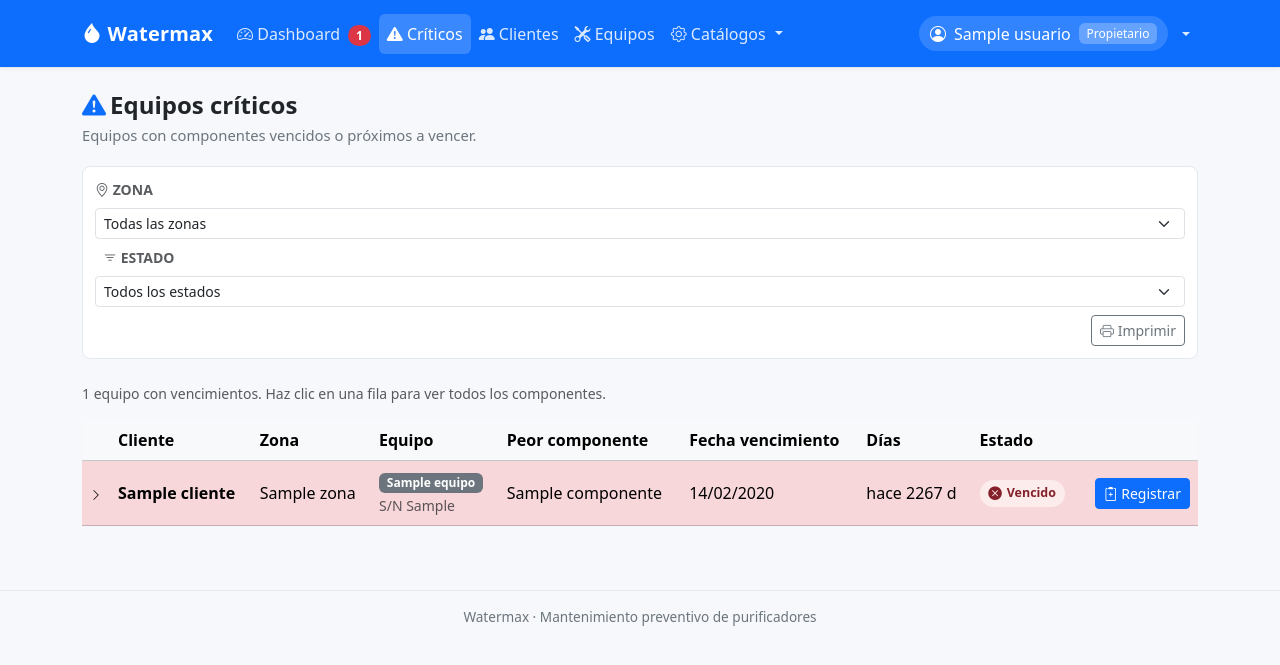
After one commit to davadord/watermax, a Flask app: page /reports/criticos in a window 1280 px wide. The commit adds this page. Shown: the top 665 px of the page. Run offline with Flask 3, Linux system fonts and the light colour scheme; a user stored in the database is signed in; tables that the repository leaves empty hold one stand-in row (values such as "Sample post"); some libraries are stand-ins or nearby versions.

Commit message:
Sprint 3 #11 #12 #23: alertas criticos, badge navbar, dashboard global

```diff
--- a/app/__init__.py
+++ b/app/__init__.py
@@ -44,10 +44,18 @@ def create_app(config_name="default"):
 
     @app.context_processor
     def inject_globals():
+        from flask import request as _req
+        from app.services.prediction_service import get_equipos_criticos, URGENCIA_VENCIDO
         is_admin = (
             current_user.is_authenticated
             and getattr(current_user, "rol", None) in ("propietario", "administrativo")
         )
-        return {"is_admin": is_admin}
+        alertas_count = 0
+        if current_user.is_authenticated and (_req.endpoint or "").startswith("reports."):
+            criticos = get_equipos_criticos()
+            alertas_count = sum(
+                1 for item in criticos if item["urgencia_maxima"] == URGENCIA_VENCIDO
+            )
+        return {"is_admin": is_admin, "alertas_count": alertas_count}
 
     return app
--- a/app/blueprints/reports.py
+++ b/app/blueprints/reports.py
@@ -3,7 +3,10 @@ from flask_login import login_required
 
 from app.models.client import Zona
 from app.models.equipment import EquipoInstalado
-from app.services.prediction_service import calcular_vencimientos
+from app.services.prediction_service import (
+    calcular_vencimientos, get_equipos_criticos,
+    URGENCIA_VENCIDO, URGENCIA_PROXIMO,
+)
 
 reports_bp = Blueprint("reports", __name__)
 
@@ -19,11 +22,44 @@ def dashboard():
         equipos = EquipoInstalado.query.filter_by(zona_id=zona_id, activo=True).all()
         for equipo in equipos:
             vencimientos = calcular_vencimientos(equipo)
-            mantenimientos_hoy.append({"equipo": equipo, "vencimientos": vencimientos})
+            n_vencidos = sum(1 for v in vencimientos if v["urgencia"] == URGENCIA_VENCIDO)
+            n_proximos = sum(1 for v in vencimientos if v["urgencia"] == URGENCIA_PROXIMO)
+            mantenimientos_hoy.append({
+                "equipo": equipo,
+                "vencimientos": vencimientos,
+                "_sort": (-n_vencidos, -n_proximos),
+            })
+        mantenimientos_hoy.sort(key=lambda x: x["_sort"])
+
+    # Resumen global para el estado sin zona seleccionada (#23)
+    criticos_global = get_equipos_criticos()
+    resumen_global = {
+        "vencidos": sum(1 for i in criticos_global if i["urgencia_maxima"] == URGENCIA_VENCIDO),
+        "proximos": sum(1 for i in criticos_global if i["urgencia_maxima"] == URGENCIA_PROXIMO),
+        "total": len(criticos_global),
+    }
 
     return render_template(
         "reports/dashboard.html",
         zonas=zonas,
         zona_id=zona_id,
         mantenimientos_hoy=mantenimientos_hoy,
+        resumen_global=resumen_global,
     )
+
+
+@reports_bp.route("/criticos")
+@login_required
+def criticos():
+    zona_id = request.args.get("zona_id", type=int)
+    urgencia = request.args.get("urgencia")
+    zonas = Zona.query.order_by(Zona.nombre).all()
+    equipos_criticos = get_equipos_criticos(zona_id=zona_id, urgencia=urgencia)
+
+    return render_template(
+        "reports/criticos.html",
+        equipos_criticos=equipos_criticos,
+        zonas=zonas,
+        zona_id=zona_id,
+        urgencia=urgencia,
+    )
--- a/app/templates/base.html
+++ b/app/templates/base.html
@@ -28,9 +28,18 @@
     <div class="collapse navbar-collapse" id="wm-nav">
       <ul class="navbar-nav me-auto mb-2 mb-lg-0">
         <li class="nav-item">
-          <a class="nav-link {% if ep.startswith('reports.') %}active{% endif %}"
+          <a class="nav-link {% if ep == 'reports.dashboard' %}active{% endif %}"
              href="{{ url_for('reports.dashboard') }}">
             <i class="bi bi-speedometer2"></i> Dashboard
+            {% if alertas_count > 0 %}
+              <span class="badge bg-danger rounded-pill ms-1">{{ alertas_count }}</span>
+            {% endif %}
+          </a>
+        </li>
+        <li class="nav-item">
+          <a class="nav-link {% if ep == 'reports.criticos' %}active{% endif %}"
+             href="{{ url_for('reports.criticos') }}">
+            <i class="bi bi-exclamation-triangle-fill"></i> Críticos
           </a>
         </li>
         {% if is_admin %}
--- /dev/null
+++ b/app/templates/reports/criticos.html
@@ -0,0 +1,200 @@
+{% extends "base.html" %}
+{% from "_macros.html" import page_header, empty_state %}
+{% block title %}Equipos críticos — Watermax{% endblock %}
+
+{% block content %}
+
+{{ page_header(
+    "Equipos críticos",
+    subtitle="Equipos con componentes vencidos o próximos a vencer.",
+    icon="exclamation-triangle-fill") }}
+
+{# ── Filtros ── #}
+<form method="GET" class="wm-toolbar mb-4 d-print-none">
+  <label for="zona_id" class="form-label mb-0 small fw-semibold text-uppercase text-muted">
+    <i class="bi bi-geo-alt"></i> Zona
+  </label>
+  <select name="zona_id" id="zona_id" class="form-select form-select-sm" onchange="this.form.submit()">
+    <option value="">Todas las zonas</option>
+    {% for zona in zonas %}
+      <option value="{{ zona.id }}" {% if zona.id == zona_id %}selected{% endif %}>
+        {{ zona.nombre }}
+      </option>
+    {% endfor %}
+  </select>
+
+  <label for="urgencia" class="form-label mb-0 small fw-semibold text-uppercase text-muted ms-2">
+    <i class="bi bi-filter"></i> Estado
+  </label>
+  <select name="urgencia" id="urgencia" class="form-select form-select-sm" onchange="this.form.submit()">
+    <option value="">Todos los estados</option>
+    <option value="vencido"  {% if urgencia == 'vencido' %}selected{% endif %}>Solo vencidos</option>
+    <option value="proximo"  {% if urgencia == 'proximo' %}selected{% endif %}>Solo próximos</option>
+  </select>
+
+  {% if zona_id or urgencia %}
+    <button type="button" class="btn btn-link btn-sm text-decoration-none" data-filter-reset>
+      Limpiar
+    </button>
+  {% endif %}
+
+  <div class="wm-toolbar-spacer"></div>
+  <button type="button" class="btn btn-outline-secondary btn-sm" onclick="window.print()">
+    <i class="bi bi-printer"></i> Imprimir
+  </button>
+</form>
+
+{# ── Tabla ── #}
+{% if not equipos_criticos %}
+  <div class="card">
+    <div class="card-body">
+      {{ empty_state(
+        title="Sin equipos críticos",
+        message="No hay equipos con vencimientos pendientes para los filtros seleccionados.",
+        icon="check-circle") }}
+    </div>
+  </div>
+{% else %}
+  <p class="text-muted small mb-3 d-print-none">
+    {{ equipos_criticos|length }} equipo{% if equipos_criticos|length != 1 %}s{% endif %} con vencimientos.
+    <span class="text-muted">Haz clic en una fila para ver todos los componentes.</span>
+  </p>
+
+  <div class="table-responsive">
+    <table class="table table-hover align-middle">
+      <thead class="table-light">
+        <tr>
+          <th class="d-print-none" style="width:1.5rem"></th>
+          <th>Cliente</th>
+          <th>Zona</th>
+          <th>Equipo</th>
+          <th>Peor componente</th>
+          <th>Fecha vencimiento</th>
+          <th>Días</th>
+          <th>Estado</th>
+          <th class="d-print-none"></th>
+        </tr>
+      </thead>
+      <tbody>
+        {% for item in equipos_criticos %}
+          {% set peor = item.componentes_criticos[0] %}
+          {% set row_id = "det-" ~ loop.index %}
+
+          {# ── Fila principal ── #}
+          <tr class="{% if item.urgencia_maxima == 'vencido' %}table-danger{% else %}table-warning{% endif %} wm-critico-row"
+              data-target="#{{ row_id }}"
+              aria-expanded="false" style="cursor:pointer">
+            <td class="d-print-none text-center">
+              <i class="bi bi-chevron-right wm-chevron" style="font-size:.75rem; transition:transform .2s"></i>
+            </td>
+            <td class="fw-semibold">{{ item.equipo.cliente.nombre }}</td>
+            <td>{{ item.equipo.zona.nombre }}</td>
+            <td>
+              <span class="badge bg-secondary">{{ item.equipo.tipo_equipo.nombre }}</span>
+              {% if item.equipo.numero_serie %}
+                <br><small class="text-muted">S/N {{ item.equipo.numero_serie }}</small>
+              {% endif %}
+            </td>
+            <td>{{ peor.componente.nombre }}</td>
+            <td class="text-nowrap">{{ peor.fecha_proyectada.strftime('%d/%m/%Y') }}</td>
+            <td class="text-nowrap">
+              {% if peor.dias_restantes < 0 %}
+                hace {{ -peor.dias_restantes }} d
+              {% elif peor.dias_restantes == 0 %}
+                hoy
+              {% else %}
+                en {{ peor.dias_restantes }} d
+              {% endif %}
+            </td>
+            <td>
+              {% if item.urgencia_maxima == 'vencido' %}
+                <span class="wm-status wm-status-bad"><i class="bi bi-x-circle-fill"></i> Vencido</span>
+              {% else %}
+                <span class="wm-status wm-status-warn"><i class="bi bi-clock"></i> Próximo</span>
+              {% endif %}
+            </td>
+            <td class="text-end d-print-none">
+              <a href="{{ url_for('maintenance.nuevo_mantenimiento', equipo_id=item.equipo.id) }}"
+                 class="btn btn-primary btn-sm"
+                 onclick="event.stopPropagation()">
+                <i class="bi bi-clipboard2-plus"></i> Registrar
+              </a>
+            </td>
+          </tr>
+
+          {# ── Fila de detalle colapsable ── #}
+          <tr class="collapse" id="{{ row_id }}">
+            <td colspan="9" class="p-0">
+              <div class="px-4 py-3 bg-white border-bottom">
+                <p class="small fw-semibold text-muted mb-2 text-uppercase">
+                  Componentes críticos — {{ item.equipo.tipo_equipo.nombre }}
+                </p>
+                <table class="table table-sm mb-0">
+                  <thead class="table-light">
+                    <tr>
+                      <th>Componente</th>
+                      <th>Fecha proyectada</th>
+                      <th>Días</th>
+                      <th>Estado</th>
+                      <th>Fuente</th>
+                    </tr>
+                  </thead>
+                  <tbody>
+                    {% for v in item.componentes_criticos %}
+                    <tr class="{% if v.urgencia == 'vencido' %}table-danger{% else %}table-warning{% endif %}">
+                      <td>{{ v.componente.nombre }}</td>
+                      <td class="text-nowrap">{{ v.fecha_proyectada.strftime('%d/%m/%Y') }}</td>
+                      <td class="text-nowrap">
+                        {% if v.dias_restantes < 0 %}
+                          hace {{ -v.dias_restantes }} d
+                        {% elif v.dias_restantes == 0 %}
+                          hoy
+                        {% else %}
+                          en {{ v.dias_restantes }} d
+                        {% endif %}
+                      </td>
+                      <td>
+                        {% if v.urgencia == 'vencido' %}
+                          <span class="wm-status wm-status-bad"><i class="bi bi-x-circle-fill"></i> Vencido</span>
+                        {% else %}
+                          <span class="wm-status wm-status-warn"><i class="bi bi-clock"></i> Próximo</span>
+                        {% endif %}
+                      </td>
+                      <td><small class="text-muted">{{ v.fuente }}</small></td>
+                    </tr>
+                    {% endfor %}
+                  </tbody>
+                </table>
+              </div>
+            </td>
+          </tr>
+
+        {% endfor %}
+      </tbody>
+    </table>
+  </div>
+{% endif %}
+
+{% endblock %}
+
+{% block scripts %}
+<script>
+  document.querySelector('[data-filter-reset]')?.addEventListener('click', () => {
+    window.location = '{{ url_for("reports.criticos") }}';
+  });
+
+  document.querySelectorAll('.wm-critico-row').forEach(row => {
+    const target = document.querySelector(row.dataset.target);
+    const chevron = row.querySelector('.wm-chevron');
+    const collapse = new bootstrap.Collapse(target, { toggle: false });
+
+    row.addEventListener('click', e => {
+      if (e.target.closest('a, button')) return;
+      collapse.toggle();
+    });
+
+    target.addEventListener('show.bs.collapse',  () => chevron.style.transform = 'rotate(90deg)');
+    target.addEventListener('hide.bs.collapse',  () => chevron.style.transform = 'rotate(0deg)');
+  });
+</script>
+{% endblock %}
```
Also changed, not shown: app/services/prediction_service.py (+69 -3 lines), app/templates/reports/dashboard.html (+36 -3 lines).
